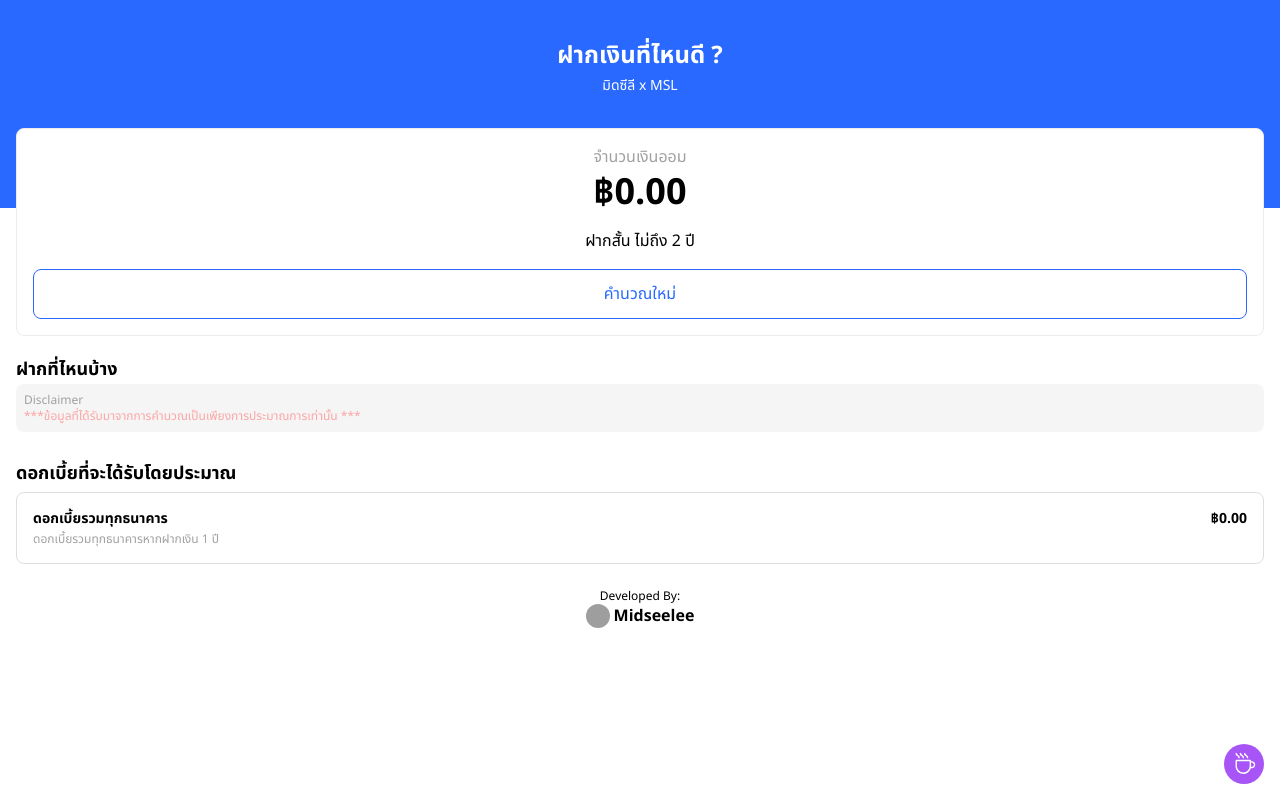
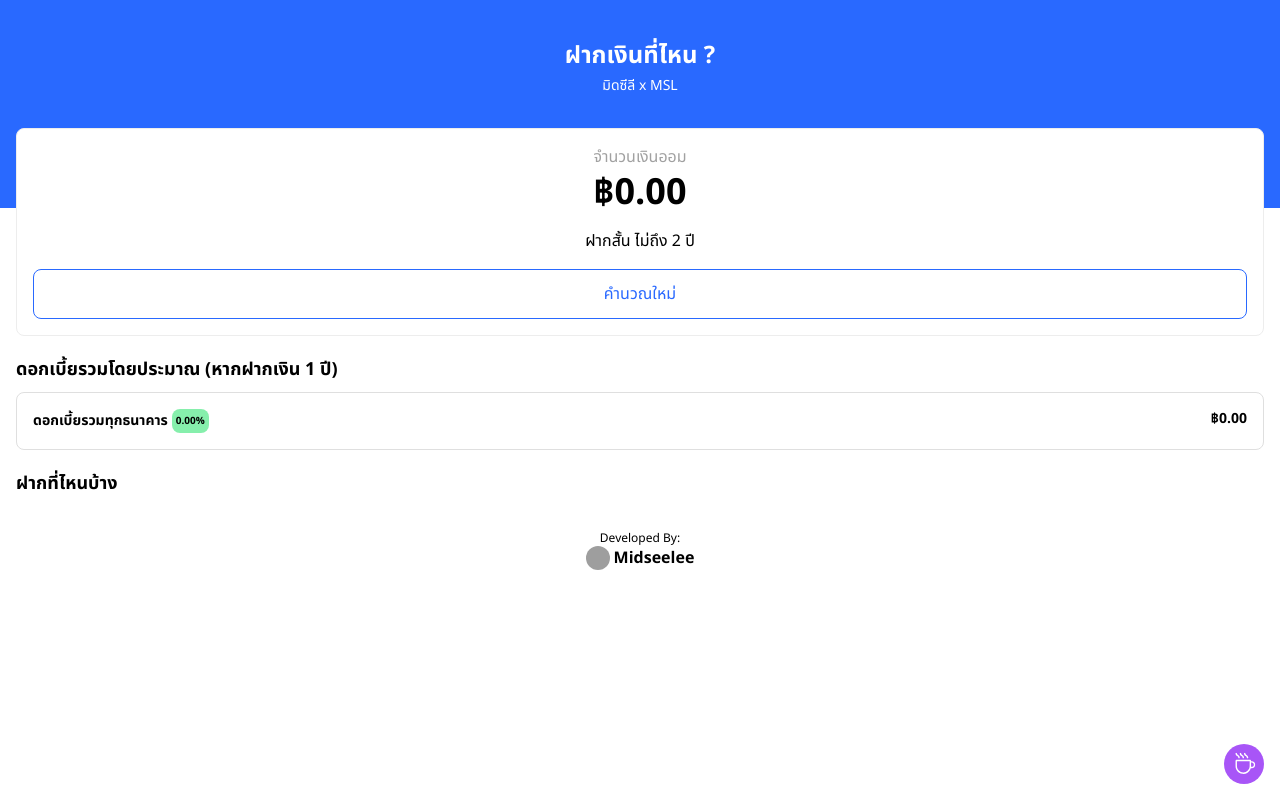
Before and after one commit to Sh0ckWaveZero/ref-save-smart, a Next.js app: page / in a window 1280 px wide. Both pictures are taken after a click on the button "คำนวณ". Built offline with nearby package versions, Linux system fonts and the light colour scheme; grey boxes are pictures that could not be loaded.

Commit message:
refactor: Update formatCurrency function and use it in ResultDisplay and BankItem components

```diff
--- a/src/app/page.tsx
+++ b/src/app/page.tsx
@@ -7,7 +7,7 @@ import MoneyInput from '~/components/MoneyInput'
 import ResultDisplay from '~/components/ResultDisplay'
 import { banks } from '~/data/banks'
 import { type Bank } from '~/interfaces/Bank'
-import { formatCurrency } from '~/utils/formatCurrency'
+import { calculatePercentage, formatCurrency } from '~/utils/formatCurrency'
 
 const initialBank: Bank[] = JSON.parse(JSON.stringify(banks)) as Bank[]
 
@@ -115,11 +115,13 @@ const Home = () => {
     calculateSumTotalInterest()
   }, [bankCalculator, calculateSumTotalInterest])
 
+  const interestPercentage = calculatePercentage(saving, sumTotalInterest)
+
   return (
     <>
       <div className='bg-[#2969FF] h-52'>
         <div className='flex flex-col gap-1 py-4 pt-10 text-center text-white'>
-          <h1 className='text-2xl font-bold'>ฝากเงินที่ไหนดี ?</h1>
+          <h1 className='text-2xl font-bold'>ฝากเงินที่ไหน ?</h1>
           <p className='text-sm'>มิดซีลี x MSL</p>
         </div>
       </div>
@@ -135,33 +137,46 @@ const Home = () => {
         ) : (
           <ResultDisplay saving={saving} canSavingMore2Years={canSavingMore2Years} onShowInput={showInput} />
         )}
-        <div className='container px-4 mx-auto'>
+        {!isShowInput && (
+          <div className='container px-4 mx-auto'>
+            <div className='mb-2'>
+              <h2 className='text-lg font-bold'>ดอกเบี้ยรวมโดยประมาณ (หากฝากเงิน 1 ปี)</h2>
+            </div>
+            <div className='border border-[#DFDFDF] p-4 bg-white rounded-lg flex gap-3'>
+              <div className='flex justify-between flex-1'>
+                <div className='flex flex-col gap-0.5'>
+                  <div className='flex items-center gap-1 text-sm'>
+                    <p className='text-sm font-bold'>ดอกเบี้ยรวมทุกธนาคาร</p>
+                    {!isShowInput && <span className='p-0.5 px-1 rounded-lg text-[10px] font-bold bg-green-300'>{interestPercentage}</span>}
+                  </div>
+                  {sumTotalInterest > 20000 && (
+                    <>
+                      <p className='text-[#A1A1A1] text-xs'>หัก ภาษี 15% (ดอกเบี้ยเกิน ฿20,000)</p>
+                      <p className='text-[#A1A1A1] text-xs'>ดอกเบี้ยหลังหักภาษี</p>
+                    </>
+                  )}
+                </div>
+                <div className='flex flex-col gap-0.5'>
+                  <p className='text-sm font-bold text-right'>{formatCurrency(sumTotalInterest)}</p>
+                  {sumTotalInterest > 20000 && (
+                    <>
+                      <p className='text-right text-xs text-[#A1A1A1]'>{formatCurrency(sumTotalInterest * 0.15)}</p>
+                      <p className='text-right text-xs text-[#A1A1A1]'>{formatCurrency(sumTotalInterest - sumTotalInterest * 0.15)}</p>
+                    </>
+                  )}
+                </div>
+              </div>
+            </div>
+          </div>
+        )}
+        <div className='container px-4 pb-4 mx-auto'>
           <div className='mb-2'>
             <h2 className='text-lg font-bold'>ฝากที่ไหนบ้าง</h2>
-            <div className='text-xs text-[#A1A1A1] bg-[#f5f5f5] p-2 rounded-lg'>
-              <p>Disclaimer</p>
-              <p className='text-red-300'>***ข้อมูลที่ได้รับมาจากการคำนวณเป็นเพียงการประมาณการเท่านั้น ***</p>
-            </div>
           </div>
           <div className='flex flex-col gap-2'>
             {bankCalculator.map((summary, index) => (
               <BankItem key={index} index={index} summary={summary} isShowInput={isShowInput} />
             ))}
-          </div>
-        </div>
-        <div className='container px-4 pb-4 mx-auto'>
-          <h2 className='mb-1 text-lg font-bold'>ดอกเบี้ยที่จะได้รับโดยประมาณ</h2>
-          <div className='border border-[#DFDFDF] p-4 bg-white rounded-lg flex gap-3'>
-            <div className='flex justify-between flex-1'>
-              <div className='flex flex-col gap-0.5'>
-                <p className='text-sm font-bold'>ดอกเบี้ยรวมทุกธนาคาร</p>
-                <p className='text-[#A1A1A1] text-xs'>ดอกเบี้ยรวมทุกธนาคารหากฝากเงิน 1 ปี</p>
-              </div>
-              <div className='flex flex-col gap-0.5'>
-                <p className='text-sm font-bold text-right'>{formatCurrency(sumTotalInterest)}</p>
-                <p className='text-[#A1A1A1] text-xs text-right'></p>
-              </div>
-            </div>
           </div>
         </div>
       </div>
--- a/src/components/BankItem.tsx
+++ b/src/components/BankItem.tsx
@@ -1,6 +1,7 @@
 import React from 'react'
 import { type Bank } from '~/interfaces/Bank'
 import Image from 'next/image'
+import { formatCurrency } from '~/utils/formatCurrency'
 
 interface BankItemProps {
   index: number
@@ -29,20 +30,9 @@ const BankItem: React.FC<BankItemProps> = ({ index, summary, isShowInput }) => {
           <p className='text-[#A1A1A1] text-xs'>{summary.bank}</p>
         </div>
         <div className='flex flex-col gap-0.5'>
-          <p className='text-sm font-bold text-right'>
-            {new Intl.NumberFormat('th-TH', {
-              style: 'currency',
-              currency: 'THB',
-            }).format(summary.saving)}
-          </p>
+          <p className='text-sm font-bold text-right'>{formatCurrency(summary.saving)}</p>
           <p className='text-[#A1A1A1] text-xs text-right'>
-            <span>
-              ดอกเบี้ย{' '}
-              {new Intl.NumberFormat('th-TH', {
-                style: 'currency',
-                currency: 'THB',
-              }).format(summary.totalInterest)}
-            </span>
+            <span>ดอกเบี้ย {formatCurrency(summary.totalInterest)}</span>
           </p>
         </div>
       </div>
--- a/src/components/ResultDisplay.tsx
+++ b/src/components/ResultDisplay.tsx
@@ -1,5 +1,6 @@
 'use client'
 import React from 'react'
+import { formatCurrency } from '~/utils/formatCurrency'
 
 type ResultDisplayProps = {
   saving: number
@@ -13,12 +14,7 @@ const ResultDisplay = ({ saving, canSavingMore2Years, onShowInput }: ResultDispl
       <div className='bg-white rounded-lg -mt-20 p-4 flex flex-col gap-4 border border-[#EDEDED]'>
         <div className='flex flex-col gap-1'>
           <label className='text-[#A1A1A1] text-center'>จำนวนเงินออม</label>
-          <h2 className='text-4xl font-bold text-center'>
-            {new Intl.NumberFormat('th-TH', {
-              style: 'currency',
-              currency: 'THB',
-            }).format(Number(saving))}
-          </h2>
+          <h2 className='text-4xl font-bold text-center'>{formatCurrency(Number(saving))}</h2>
         </div>
         <p className={`text-center ${!canSavingMore2Years ? 'block' : 'hidden'}`}>ฝากสั้น ไม่ถึง 2 ปี</p>
         <p className={`text-center ${canSavingMore2Years ? 'block' : 'hidden'}`}>ฝากยาว มากกว่า 2 ปี</p>
--- a/src/utils/formatCurrency.ts
+++ b/src/utils/formatCurrency.ts
@@ -2,5 +2,14 @@ export const formatCurrency = (value: number, locale = 'th-TH', currency = 'THB'
   return new Intl.NumberFormat(locale, {
     style: 'currency',
     currency: currency,
-  }).format(value);
+  }).format(value || 0);
 };
+
+
+export const calculatePercentage = (total: number, part: number): string => {
+  if (typeof total !== 'number' || typeof part !== 'number' || total === 0 || isNaN(total) || part === 0 || isNaN(part)) {
+    return '0.00%';
+  }
+  const percentage = (part / total) * 100;
+  return percentage.toFixed(2) + '%';
+};
```
